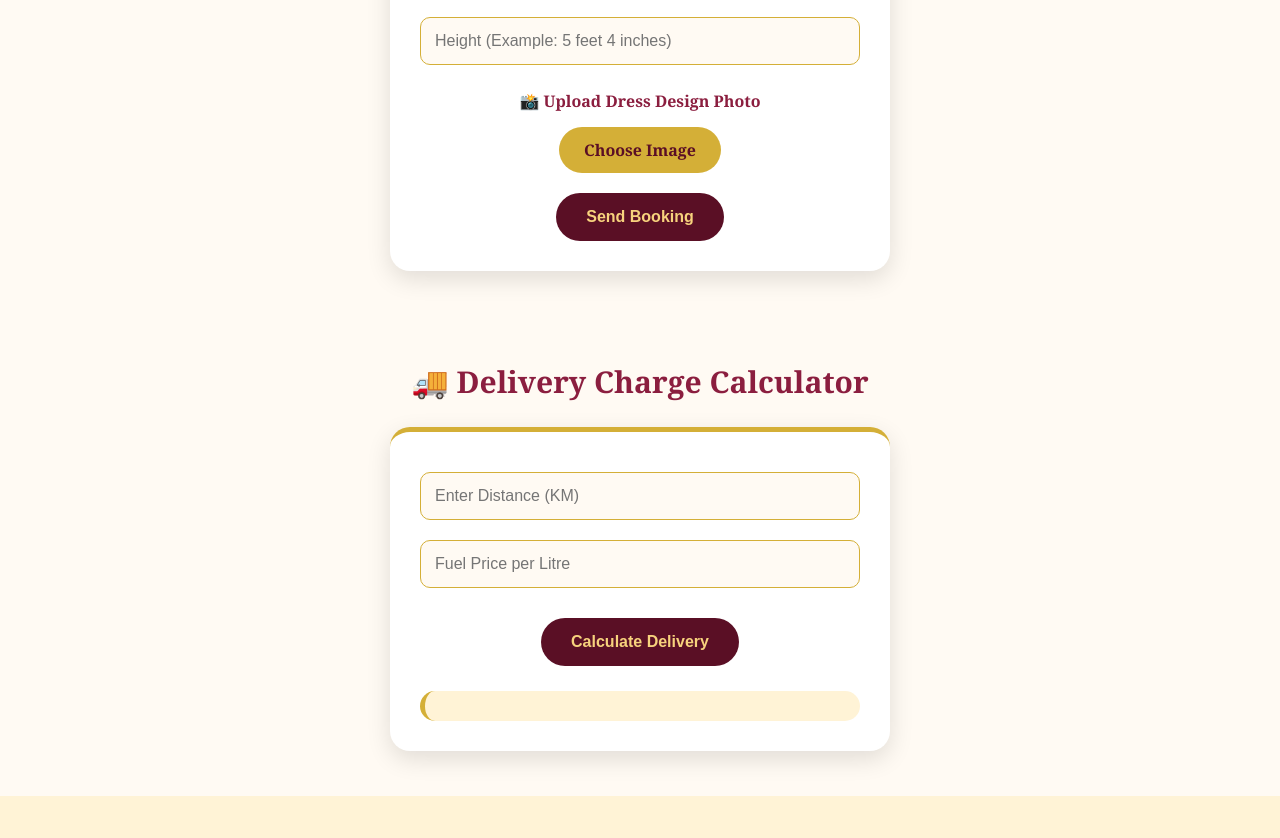
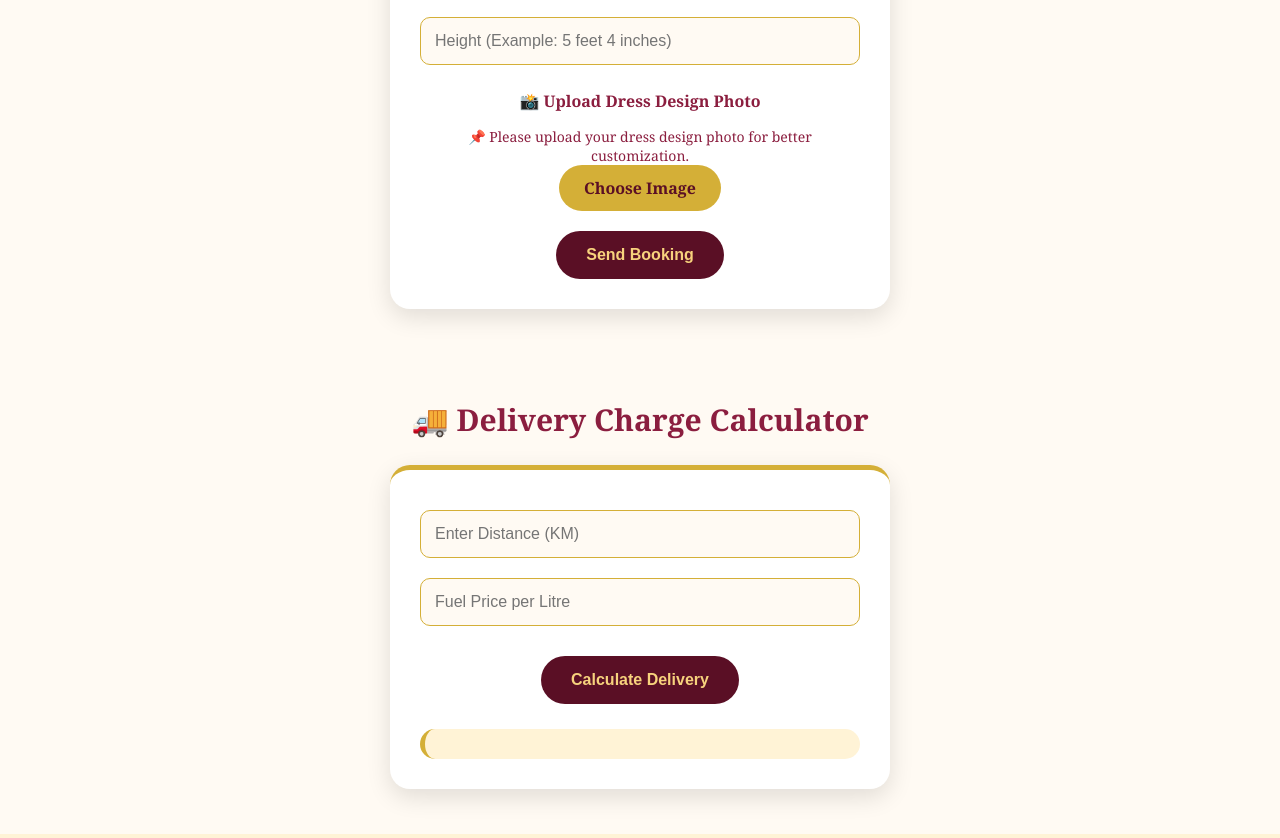
Before and after one commit to kajanuthay1022-web/dilax-petals, a plain HTML site: page index.html in a window 1280 px wide. Shown: the part 4120-4958 px from the top of the page. Drawn offline with Linux system fonts and the light colour scheme.

Commit message:
Add files via upload

```diff
--- a/index.html
+++ b/index.html
@@ -477,9 +477,12 @@ alt="Body Measurement Guide">
 <input
 type="file"
 id="dressImage"
-accept="image/*">
+accept="image/*"
+required>
 
-
+<p class="upload-note">
+📌 Please upload your dress design photo for better customization.
+</p>
 
 <label for="dressImage" class="upload-btn">
 Choose Image
--- a/style.css
+++ b/style.css
@@ -1173,3 +1173,14 @@ margin:auto;
 border-radius:15px;
 
 }
+.upload-note{
+
+font-size:14px;
+
+color:#8b1e3f;
+
+margin-top:10px;
+
+text-align:center;
+
+}
```
